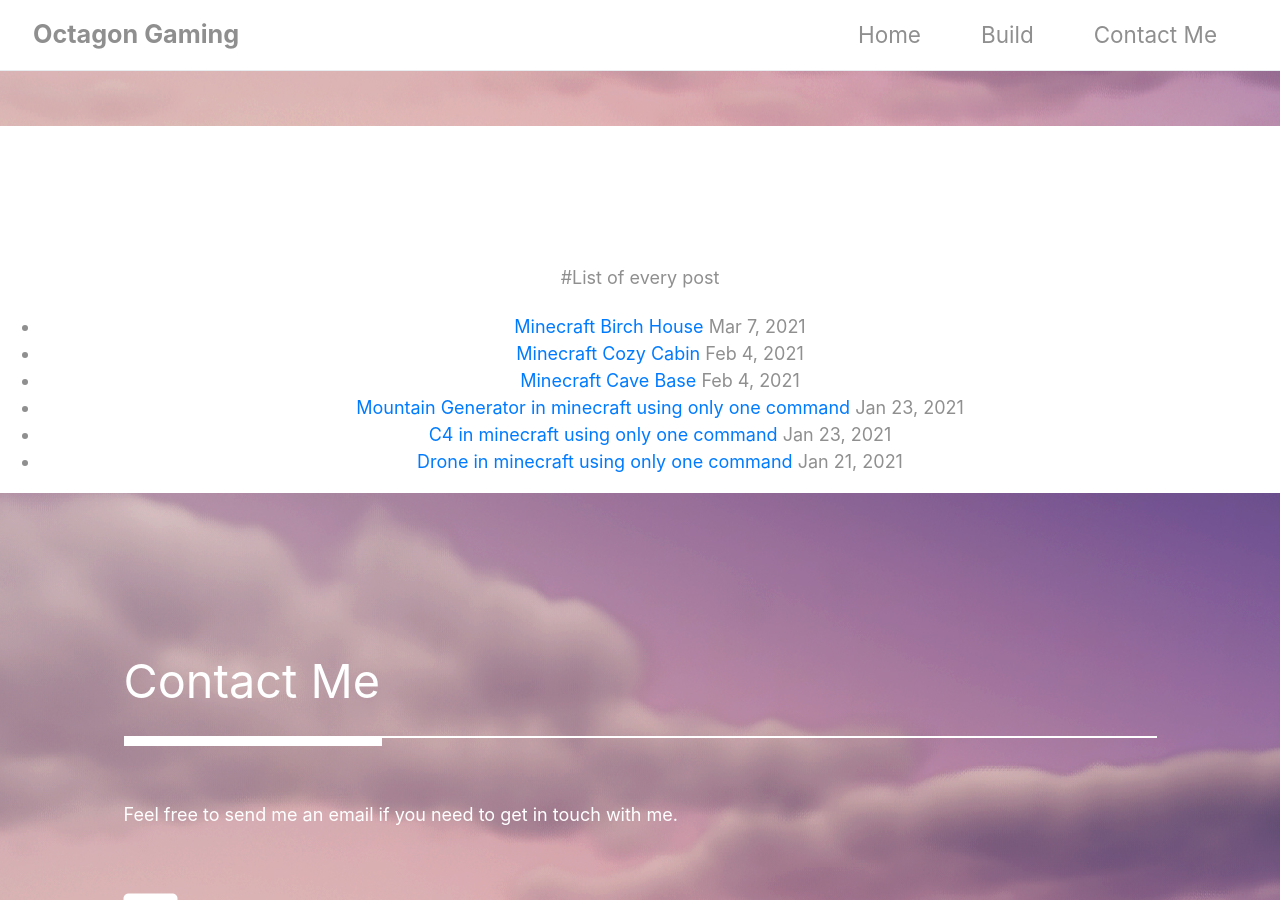
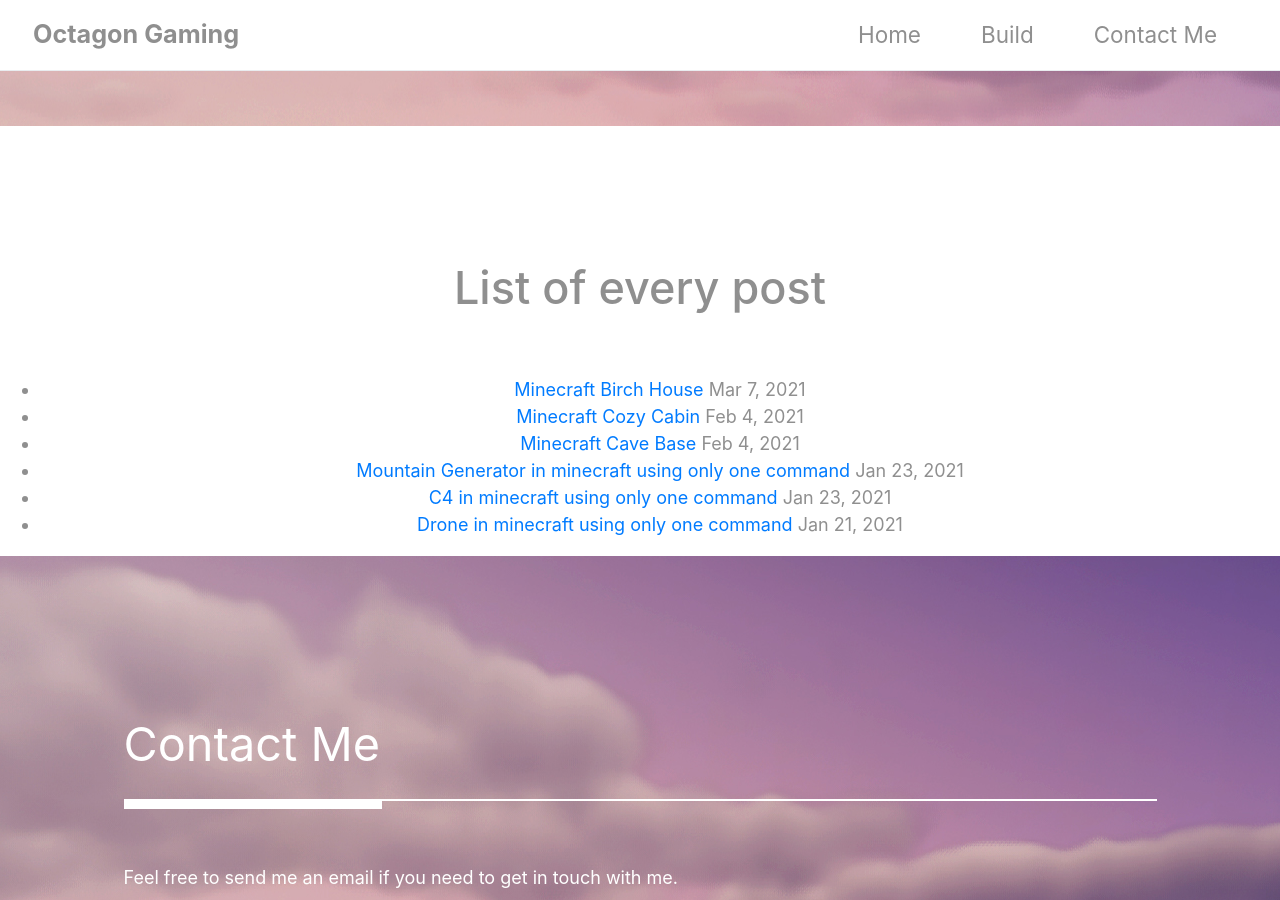
Before and after one commit to MyOctagon/myoctagon.github.io, a Jekyll site: the page built from postlist.md, in a window 1280 px wide and 900 px high, scrolled down 774 px. Built offline with Jekyll 4.4.1, drawn with Linux system fonts in a browser that asks for light colours.

```diff
--- a/_layouts/index.html
+++ b/_layouts/index.html
@@ -32,7 +32,7 @@
                   <a class="nav-link tm-nav-link" href="#introduction">About</a>
               </li>
               <li class="nav-item">
-                  <a class="nav-link tm-nav-link" href="#work">My Builds</a>
+                  <a class="nav-link tm-nav-link" href="/postlist.html">My Builds</a>
               </li>
               <li class="nav-item">
                   <a class="nav-link tm-nav-link" href="#contact">Contact Me</a>
--- a/postlist.md
+++ b/postlist.md
@@ -5,4 +5,4 @@ subtitle: List of all post in Octagon Gaming
 layout: list
 ---
 
-#List of every post
+<h1> List of every post </h1> <br/>
```
